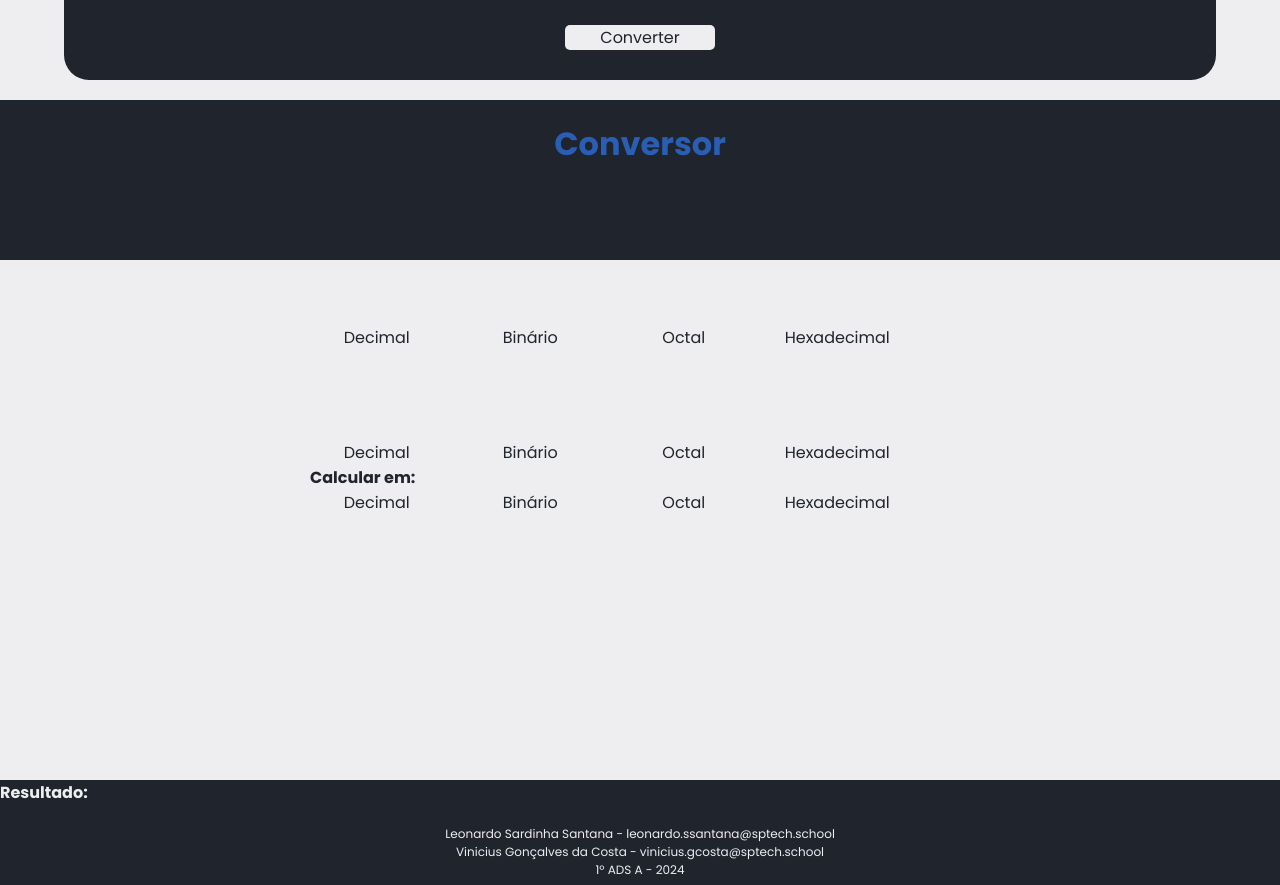
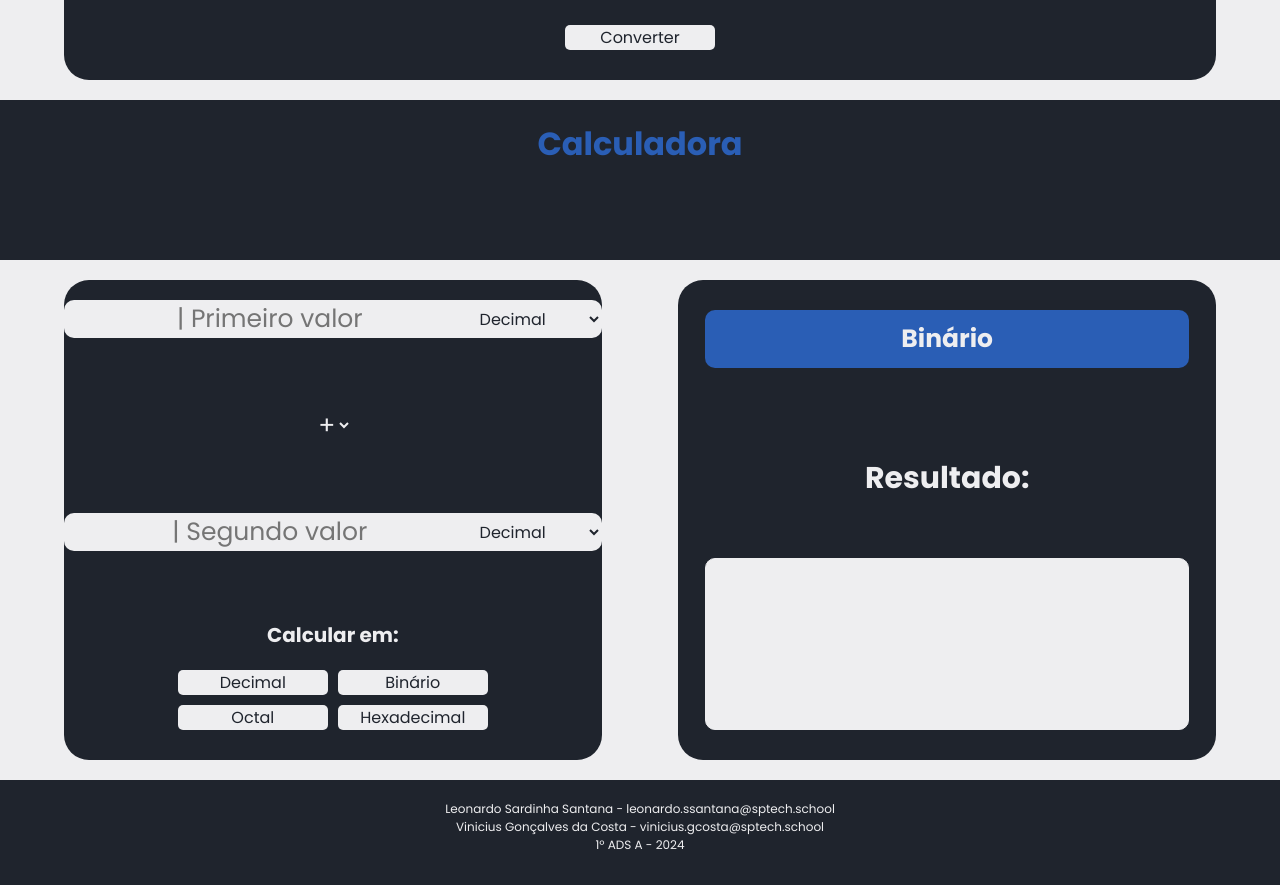
Before and after one commit to sardinh4/calculadora_conversora_bases_numericas, a plain HTML site: page index.html in a window 1280 px wide. Shown: the part 580-1465 px from the top of the page. After the commit the page ends 1440 px from the top, so only its background shows below. Drawn offline with Linux system fonts and the light colour scheme.

Commit message:
calculadora finalizada

```diff
--- a/index.html
+++ b/index.html
@@ -26,7 +26,7 @@
 
         </header>
 
-        <main>
+        <main id="main_conversor">
 
             <section id="section_container">
                 <section id="section_converter">
@@ -39,10 +39,14 @@
                     <p>escolha uma base de conversão:</p>
 
                     <div id="div_botoes_baseConversao">
-                        <button id="converterDecimal" onclick="setaBaseConversao(10), alterarCorBotaoBaseConversao('converterDecimal')">Decimal</button>
-                        <button id="converterBinario" onclick="setaBaseConversao(2), alterarCorBotaoBaseConversao('converterBinario')">Binário</button>
-                        <button id="converterOctal" onclick="setaBaseConversao(8),alterarCorBotaoBaseConversao('converterOctal')">Octal</button>
-                        <button id="converterHexadecimal" onclick="setaBaseConversao(16), alterarCorBotaoBaseConversao('converterHexadecimal')">Hexadecimal</button>
+                        <button id="converterDecimal"
+                            onclick="setaBaseConversao(10), alterarCorBotaoBaseConversao('converterDecimal')">Decimal</button>
+                        <button id="converterBinario"
+                            onclick="setaBaseConversao(2), alterarCorBotaoBaseConversao('converterBinario')">Binário</button>
+                        <button id="converterOctal"
+                            onclick="setaBaseConversao(8),alterarCorBotaoBaseConversao('converterOctal')">Octal</button>
+                        <button id="converterHexadecimal"
+                            onclick="setaBaseConversao(16), alterarCorBotaoBaseConversao('converterHexadecimal')">Hexadecimal</button>
                     </div>
 
                     <div id="button_converter">
@@ -53,9 +57,9 @@
                 <h3 id="h3_sub_titulo_para">para</h3>
 
                 <section id="section_resultado">
-                    <h3 id="h3_sub_titulo_base_conversao"></h3>
-                    <h3 id="h3_resultado">Resultado:</h3>
-                    <div id="resultado"></div>
+                    <h3 class="h3_sub_titulo_base_conversao" id="h3_sub_titulo_base_conversao"></h3>
+                    <h3 class="h3_resultado" id="h3_resultado">Resultado:</h3>
+                    <div class="resultado" id="resultado"></div>
                 </section>
             </section>
 
@@ -65,54 +69,69 @@
     <div id="div_calculadora">
 
         <header>
-            <h1 id="h1_titulo">Conversor</h1>
+            <h1 id="h1_titulo">Calculadora</h1>
         </header>
 
-      <main>
-        <section id="section_opcoes">
-                <div id="div_calculadora_primeiro_valor">
-                  <input type="text" id="input_calculadora_primeiro_numero">
-                  <div id="div_botoes_baseConversao">
-                    <button id="converterDecimal" onclick="setaBaseConversao(10), alterarCorBotaoBaseConversao('converterDecimal')">Decimal</button>
-                    <button id="converterBinario" onclick="setaBaseConversao(2), alterarCorBotaoBaseConversao('converterBinario')">Binário</button>
-                    <button id="converterOctal" onclick="setaBaseConversao(8),alterarCorBotaoBaseConversao('converterOctal')">Octal</button>
-                    <button id="converterHexadecimal" onclick="setaBaseConversao(16), alterarCorBotaoBaseConversao('converterHexadecimal')">Hexadecimal</button>
+        <main id="main_calculadora">
+            <section id="section_entrada_dados_calculadora">
+                <div class="div_input_valores" id="div_calculadora_primeiro_valor">
+
+                    <input type="text" placeholder="| Primeiro valor" class="input_valores_calculadora" id="input_calculadora_primeiro_numero">
+                    <select name="" id="select_base_primeiro_valor">
+                        <option value="10">Decimal</option>
+                        <option value="2">Binário</option>
+                        <option value="8">Octal</option>
+                        <option value="16">Hexadecimal</option>
+                    </select>
                 </div>
 
+                <div id="div_operador">
+                    <select name="" id="select_operador">
+                        <option value="+">+</option>
+                        <option value="-">-</option>
+                        <option value="*">x</option>
+                        <option value="/">/</option>
+                    </select>
+                </div>
+
+                <div class="div_input_valores" id="div_calculadora_segundo_valor">
+
+                    <input type="text" placeholder="| Segundo valor" class="input_valores_calculadora" id="input_calculadora_segundo_numero">
+                    <select name="" id="select_base_segundo_valor">
+                        <option value="10">Decimal</option>
+                        <option value="2">Binário</option>
+                        <option value="8">Octal</option>
+                        <option value="16">Hexadecimal</option>
+                    </select>
 
                 </div>
-                <div id="div_operador">
-                  <input type="number" id="input_operador">
-                </div>
-                <div id="div_calculadora_segubdo_valor">
-                  <input type="text" id="input_calculadora_segundo_numero">
-                  <div id="div_botoes_baseConversao">
-                    <button id="converterDecimal" onclick="setaBaseConversao(10), alterarCorBotaoBaseConversao('converterDecimal')">Decimal</button>
-                    <button id="converterBinario" onclick="setaBaseConversao(2), alterarCorBotaoBaseConversao('converterBinario')">Binário</button>
-                    <button id="converterOctal" onclick="setaBaseConversao(8),alterarCorBotaoBaseConversao('converterOctal')">Octal</button>
-                    <button id="converterHexadecimal" onclick="setaBaseConversao(16), alterarCorBotaoBaseConversao('converterHexadecimal')">Hexadecimal</button>
-                  </div>
 
+                <div id="div_calcular">
 
-                </div>
-                <div id="div_calcular">
-                  <h4>Calcular em:</h4>
-                  <div id="div_botoes_baseConversao">
-                    <button id="converterDecimal" onclick="setaBaseConversao(10), alterarCorBotaoBaseConversao('converterDecimal')">Decimal</button>
-                    <button id="converterBinario" onclick="setaBaseConversao(2), alterarCorBotaoBaseConversao('converterBinario')">Binário</button>
-                    <button id="converterOctal" onclick="setaBaseConversao(8),alterarCorBotaoBaseConversao('converterOctal')">Octal</button>
-                    <button id="converterHexadecimal" onclick="setaBaseConversao(16), alterarCorBotaoBaseConversao('converterHexadecimal')">Hexadecimal</button>
+                    <h4 id="h4_calcular_em">Calcular em:</h4>
+
+                    <div id="div_botoes_base_conversao_calculadora">
+                        <button id="converter_decimal_calculadora"
+                            onclick="calcularValor(10, 'converter_decimal_calculadora')">Decimal</button>
+                        <button id="converter_binario_calculadora"
+                            onclick="calcularValor(2, 'converter_binario_calculadora')">Binário</button>
+                        <button id="converter_octal_calculadora"
+                            onclick="calcularValor(8, 'converter_octal_calculadora')">Octal</button>
+                        <button id="converter_hexadecimal_calculadora"
+                            onclick="calcularValor(16, 'converter_hexadecimal_calculadora')">Hexadecimal</button>
                     </div>
                 </div>
             </section>
 
+            <section id="section_resultado_calculadora">
+                <h3 id="h3_sub_titulo_base_conversao_calculadora" class="h3_sub_titulo_base_conversao">Binário</h3>
+                <h3 class="h3_resultado">Resultado:</h3>
+                <div id="resultado_calculadora" class="resultado"></div>
+            </section>
+
         </main>
 
-      <section id="section_resultado">
-          <h3 id="h3_sub_titulo_base_conversao"></h3>
-          <h3 id="h3_resultado">Resultado:</h3>
-          <div id="resultado"></div>
-      </section>
+
 
 
 
--- a/script.js
+++ b/script.js
@@ -59,7 +59,7 @@ function setaBaseConversao(baseNumerica){
         baseConversao = "Hexadecimal"
     }
 
-     document.getElementById('section_resultado').style.display = 'flex'
+    document.getElementById('section_resultado').style.display = 'flex'
     document.getElementById('h3_sub_titulo_base_original').innerHTML = `${baseOriginal}`
     document.getElementById('h3_sub_titulo_para').style.display = 'inline-block'
     document.getElementById('h3_sub_titulo_base_conversao').innerHTML = `${baseConversao}`
@@ -111,7 +111,7 @@ function alterarCorMenu(menu){
 
     document.getElementById(`${menu}`).classList.add('menu_selecionado')
 
-    alterarCorBotaoBaseConversao()
+    alterarCorBotaoBaseConversao('reseta')
 }
 
 function alterarCorBotaoBaseConversao(menu){
@@ -120,9 +120,69 @@ function alterarCorBotaoBaseConversao(menu){
     document.getElementById(`converterOctal`).classList.remove('botao_selecionado')
     document.getElementById(`converterHexadecimal`).classList.remove('botao_selecionado')
 
-    document.getElementById(`${menu}`).classList.add('botao_selecionado')
+    if(menu != 'reseta'){
+        document.getElementById(`${menu}`).classList.add('botao_selecionado')
+    }
+    if(document.getElementById('p_resultado')){
+        document.getElementById('p_resultado').innerHTML = ''
+    }
 
-    document.getElementById('p_resultado').innerHTML = ''
 }
 
+function calcularValor(baseNumerica, botao){
+
+    document.getElementById(`converter_decimal_calculadora`).classList.remove('botao_selecionado')
+    document.getElementById(`converter_binario_calculadora`).classList.remove('botao_selecionado')
+    document.getElementById(`converter_octal_calculadora`).classList.remove('botao_selecionado')
+    document.getElementById(`converter_hexadecimal_calculadora`).classList.remove('botao_selecionado')
+
+    document.getElementById(`${botao}`).classList.add('botao_selecionado')
+
+
+    const basePrimeiroNumero = document.getElementById("select_base_primeiro_valor").value
+    const primeiroNumero = parseInt(document.getElementById("input_calculadora_primeiro_numero").value, basePrimeiroNumero)
+    const operador = document.getElementById("select_operador").value
+    const baseSegundoNumero = document.getElementById("select_base_segundo_valor").value
+    const segundoNumero = parseInt(document.getElementById("input_calculadora_segundo_numero").value, baseSegundoNumero)
+
+    var resultado
+
+    if(operador == '+'){
+        resultado = primeiroNumero + segundoNumero
+    }else if(operador == '-'){
+        resultado = primeiroNumero - segundoNumero
+    } else if(operador == '*'){
+        resultado = primeiroNumero * segundoNumero
+    } else{
+        resultado = primeiroNumero / segundoNumero
+    }
+
+    let baseConversao
+
+    if(baseNumerica == 10){
+        baseConversao = "Decimal"
+
+    } else if (baseNumerica == 2){
+        baseConversao = "Binário"
+        resultado = resultado.toString(baseNumerica)
+
+    } else if (baseNumerica == 8){
+        baseConversao = "Octal"
+        resultado = resultado.toString(baseNumerica)
+
+    } else if (baseNumerica == 16){
+        baseConversao = "Hexadecimal"
+        resultado = resultado.toString(baseNumerica).toUpperCase()
+    }
+
+
+
+    document.getElementById('h3_sub_titulo_base_conversao').innerHTML = `${baseConversao}`
+
+    document.getElementById('resultado_calculadora').innerHTML = `<p id="p_resultado">${resultado}</p>`
+
+
+}
+
+
 document.addEventListener("DOMContentLoaded", alterarConteudoMainBase(10), alterarCorMenu('button_decimal'))
--- a/style.css
+++ b/style.css
@@ -61,7 +61,7 @@ header {
 
 main {
   height: 65vh;
-  width: 100vw;
+  width: 100%;
   background-color: var(--cor-secundaria);
   padding: var(--padding);
   display: flex;
@@ -73,7 +73,7 @@ main {
     color: var(--cor-principal);
   }
 
-  #h3_sub_titulo_base_original{
+  #h3_sub_titulo_base_original {
     padding: 10px 60px;
     margin: 10px 10px 30px 10px;
     width: 90%;
@@ -84,7 +84,7 @@ main {
     color: var(--cor-secundaria);
   }
 
-  #h3_sub_titulo_para{
+  #h3_sub_titulo_para {
     color: var(--cor-principal);
   }
 
@@ -98,7 +98,7 @@ main {
     height: 100%;
   }
 
-  #section_converter{
+  #section_converter {
     display: flex;
     flex-direction: column;
     align-items: center;
@@ -108,10 +108,9 @@ main {
     border-radius: 25px;
     width: 100%;
     height: 100%;
-
   }
 
-  #div_input_valor{
+  #div_input_valor {
     width: 90%;
     display: flex;
     flex-direction: column;
@@ -119,22 +118,11 @@ main {
     justify-content: center;
   }
 
-  & input, input:focus, input:hover, input:active {
-    color: var(--cor-secundaria);
-    cursor: pointer;
-    outline: none; /* Remove o contorno no foco */
-    border: none; /* Remove qualquer borda no foco */
-    font-size: 30px;
-    background: none; /* Remove fundo em hover/foco */
-    width: 100%;
-    text-align: center;
-  }
-
-  & p{
+  & p {
     color: var(--cor-secundaria);
   }
 
-  #div_botoes_baseConversao{
+  #div_botoes_baseConversao {
     width: 90%;
     display: flex;
     align-items: center;
@@ -142,20 +130,20 @@ main {
     gap: 20px;
   }
 
-  & button{
+  & button {
     background-color: var(--cor-secundaria);
     width: 150px;
     border-radius: 5px;
     cursor: pointer;
   }
 
-  & button:hover{
+  & button:hover {
     background-color: var(--cor-terciaria);
     color: var(--cor-secundaria);
     font-weight: bold;
   }
 
-  #h3_sub_titulo_para{
+  #h3_sub_titulo_para {
     font-size: 32px;
   }
 
@@ -172,7 +160,7 @@ main {
     height: 100%;
   }
 
-  #h3_sub_titulo_base_conversao {
+  .h3_sub_titulo_base_conversao {
     padding: 10px 60px;
     margin: 10px 10px 30px 10px;
     width: 90%;
@@ -183,14 +171,13 @@ main {
     color: var(--cor-secundaria);
   }
 
-
-  #h3_resultado{
+  .h3_resultado {
     color: var(--cor-secundaria);
     text-align: center;
     font-size: 30px;
   }
 
-  #resultado{
+  .resultado {
     height: 40%;
     width: 90%;
     border: solid 1px var(--cor-secundaria);
@@ -200,13 +187,112 @@ main {
     align-items: center;
     justify-content: center;
   }
+}
 
-  #p_resultado{
-    color: var(--cor-principal);
-    text-align: center;
-    font-size: 32px;
-  }
+#p_resultado {
+  color: var(--cor-principal);
+  text-align: center;
+  font-size: 32px;
+}
 
+#input_valor,
+#input_valor:focus,
+#input_valor:hover,
+#input_valor:active {
+  color: var(--cor-secundaria);
+  cursor: pointer;
+  outline: none; /* Remove o contorno no foco */
+  border: none; /* Remove qualquer borda no foco */
+  font-size: 30px;
+  background: none; /* Remove fundo em hover/foco */
+  width: 100%;
+  text-align: center;
+}
+
+
+
+#main_calculadora {
+  background-color: var(--cor-secundaria);
+  display: flex;
+  flex-direction: row;
+  justify-content: space-between;
+}
+
+#section_entrada_dados_calculadora,
+#section_resultado_calculadora {
+  display: flex;
+  flex-direction: column;
+  align-items: center;
+  justify-content: space-between;
+  padding: 20px 0 30px 0;
+  background-color: var(--cor-principal);
+  border-radius: 25px;
+  width: 100%;
+  height: 100%;
+  max-width: 42vw;
+}
+
+.div_input_valores{
+  background-color: var(--cor-secundaria);
+  border-radius: 10px;
+  display: flex;
+}
+
+.input_valores_calculadora,
+.input_valores_calculadora:focus,
+.input_valores_calculadora:hover,
+.input_valores_calculadora:active {
+  color: var(--cor-principal);
+  cursor: pointer;
+  outline: none; /* Remove o contorno no foco */
+  border: none; /* Remove qualquer borda no foco */
+  font-size: 25px;
+  background: none; /* Remove fundo em hover/foco */
+  width: 100%;
+  text-align: center;
+}
+
+#select_operador,
+#select_operador:focus,
+#select_operador:hover,
+#select_operador:active {
+  color: var(--cor-secundaria);
+  cursor: pointer;
+  outline: none; /* Remove o contorno no foco */
+  border: none; /* Remove qualquer borda no foco */
+  font-size: 25px;
+  background: none; /* Remove fundo em hover/foco */
+  width: 100%;
+  text-align: center;
+}
+
+.input_valores_calculadora{
+  color: var(--cor-principal);
+}
+
+.input_operador{
+  font-size: 20px;
+}
+
+#div_calcular{
+  display: flex;
+  flex-direction: column;
+  align-items: center;
+  justify-content: space-between;
+  width: 100%;
+  gap: 20px;
+}
+
+#h4_calcular_em{
+  color: var(--cor-secundaria);
+  font-size: 20px;
+}
+
+#div_botoes_base_conversao_calculadora{
+  display: grid;
+            grid-template-columns: 1fr 1fr; /* 2 colunas */
+            grid-template-rows: 1fr 1fr;    /* 2 linhas */
+            gap: 10px;
 }
 
 footer {
@@ -226,7 +312,7 @@ footer {
   color: var(--cor-quartenaria);
 }
 
-.botao_selecionado{
+.botao_selecionado {
   background-color: var(--cor-terciaria);
   color: var(--cor-secundaria);
   font-weight: bold;
```
Lines whose indentation alone changed are shown as unchanged.
